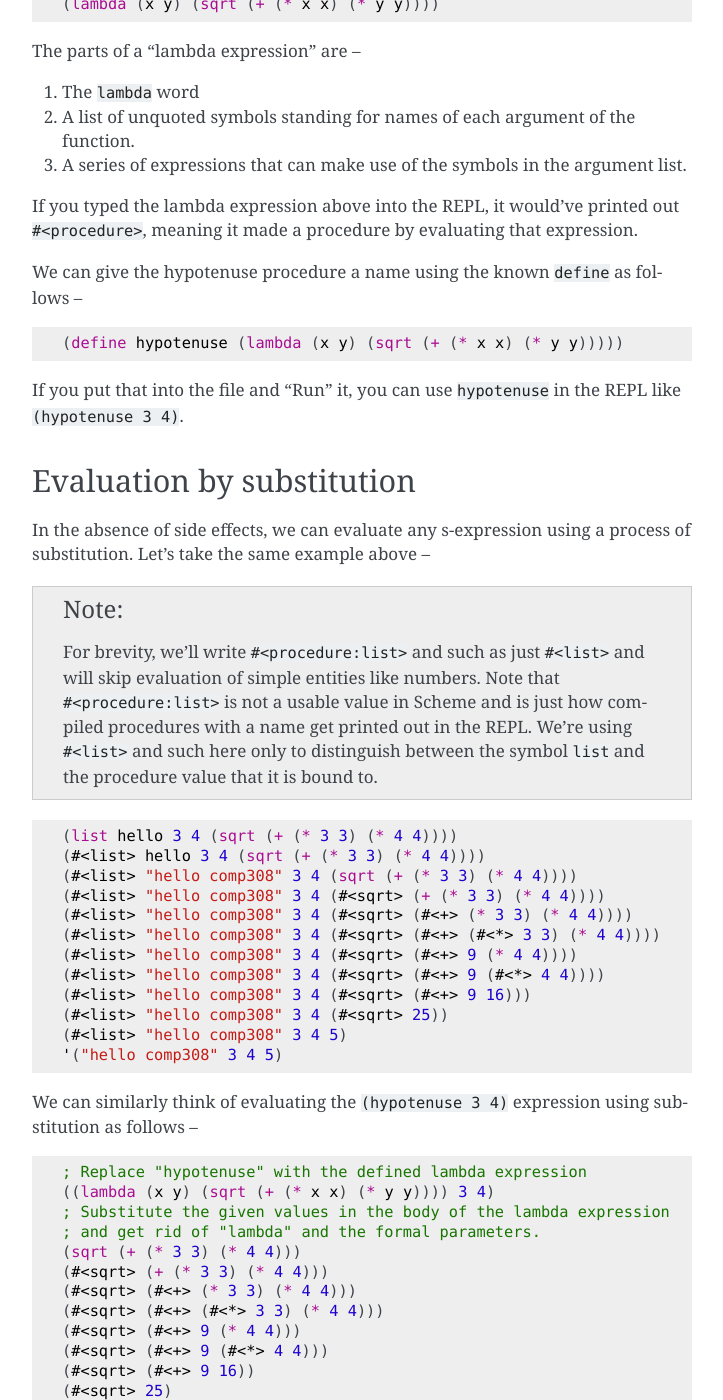
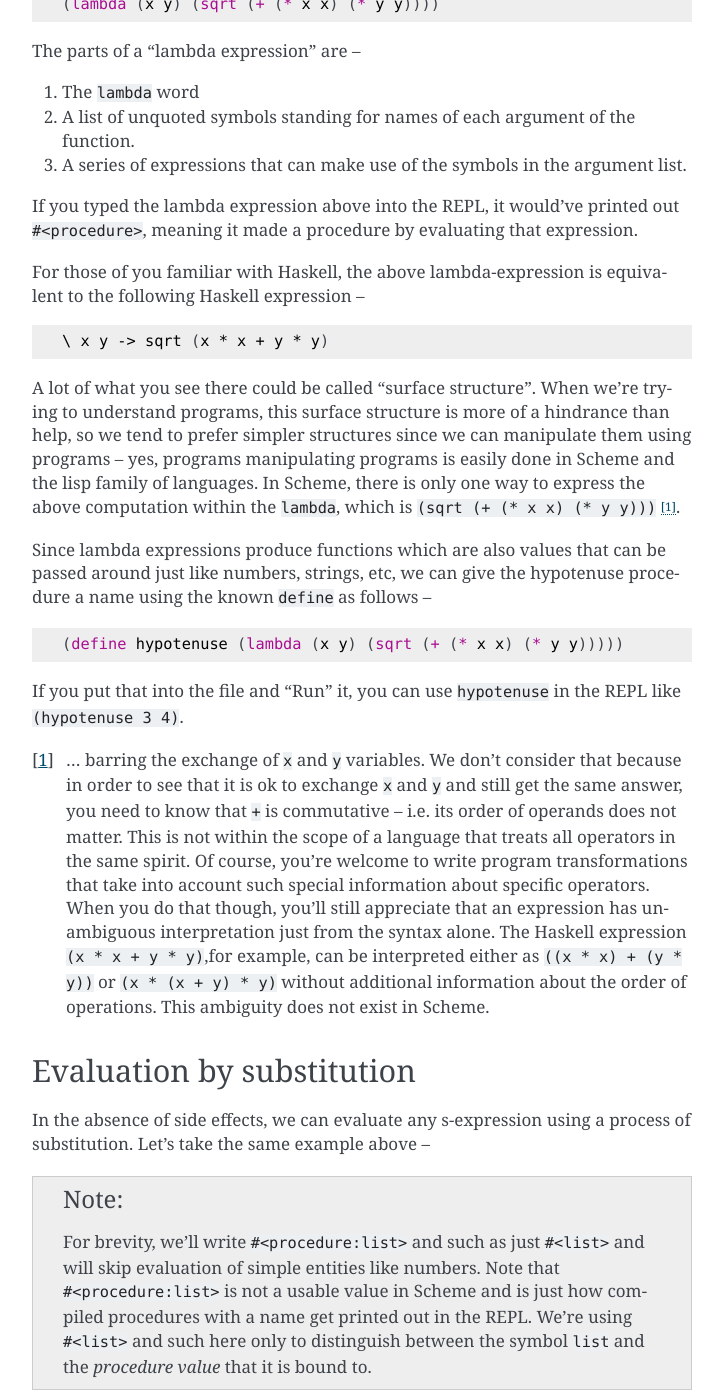
Before and after one commit to kreauniv/comp308, a Sphinx documentation site: the page built from source/racket-intro.rst, in a window 1280 px wide and 1400 px high, scrolled down 3551 px. Shown: the whole window, without its empty margins (388-1111 px from the left). Built offline with Sphinx 7.4.7, drawn with Linux system fonts in a browser that asks for light colours.

Commit message:
Added analogy with Haskell for those familiar with it

```diff
--- a/source/racket-intro.rst
+++ b/source/racket-intro.rst
@@ -170,8 +170,24 @@ The parts of a "lambda expression" are --
 If you typed the lambda expression above into the REPL, it would've printed out
 ``#<procedure>``, meaning it made a procedure by evaluating that expression.
 
-We can give the hypotenuse procedure a name using the known ``define``
-as follows --
+For those of you familiar with Haskell, the above lambda-expression is
+equivalent to the following Haskell expression --
+
+.. code-block:: haskell
+
+    \ x y -> sqrt (x * x + y * y)
+
+A lot of what you see there could be called "surface structure". When
+we're trying to understand programs, this surface structure is more of
+a hindrance than help, so we tend to prefer simpler structures since we
+can manipulate them using programs -- yes, programs manipulating programs
+is easily done in Scheme and the lisp family of languages. In Scheme,
+there is only one way to express the above computation within the ``lambda``,
+which is ``(sqrt (+ (* x x) (* y y)))`` [#xy]_.
+
+Since lambda expressions produce functions which are also values that can be
+passed around just like numbers, strings, etc, we can give the hypotenuse
+procedure a name using the known ``define`` as follows --
 
 .. code-block:: racket
 
@@ -179,6 +195,20 @@ as follows --
 
 If you put that into the file and "Run" it, you can use ``hypotenuse``
 in the REPL like ``(hypotenuse 3 4)``.
+
+.. [#xy] ... barring the exchange of ``x`` and ``y`` variables. We don't
+   consider that because in order to see that it is ok to exchange ``x``
+   and ``y`` and still get the same answer, you need to know that ``+``
+   is commutative -- i.e. its order of operands does not matter. This is
+   not within the scope of a language that treats all operators in the same
+   spirit. Of course, you're welcome to write program transformations that
+   take into account such special information about specific operators.
+   When you do that though, you'll still appreciate that an expression has
+   unambiguous interpretation just from the syntax alone. The Haskell expression
+   ``(x * x + y * y)``,for example, can be interpreted either as
+   ``((x * x) + (y * y))`` or ``(x * (x + y) * y)`` without additional
+   information about the order of operations. This ambiguity does not exist
+   in Scheme.
 
 Evaluation by substitution
 --------------------------
@@ -192,7 +222,7 @@ above --
    that ``#<procedure:list>`` is not a usable value in Scheme and is just how
    compiled procedures with a name get printed out in the REPL. We're using
    ``#<list>`` and such here only to distinguish between the symbol ``list``
-   and the procedure value that it is bound to.
+   and the *procedure value* that it is bound to.
 
 .. code-block:: racket
 
```
